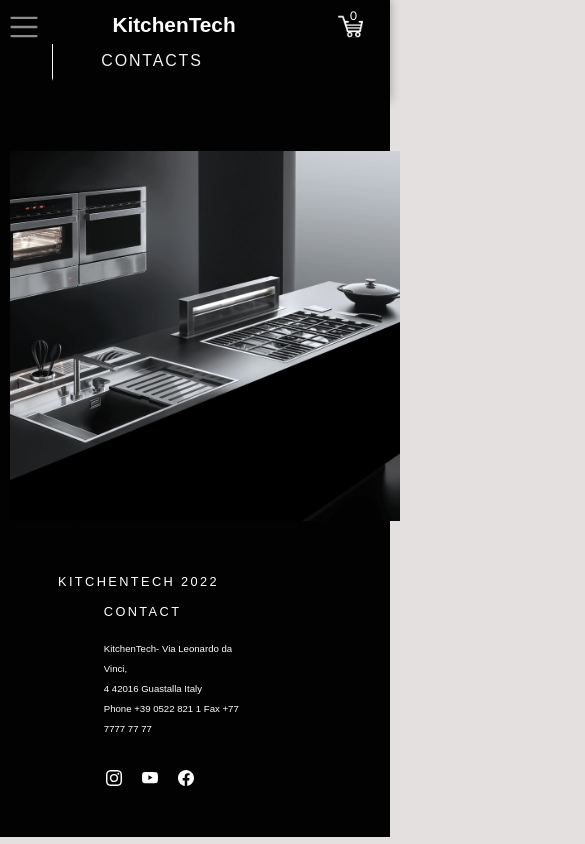
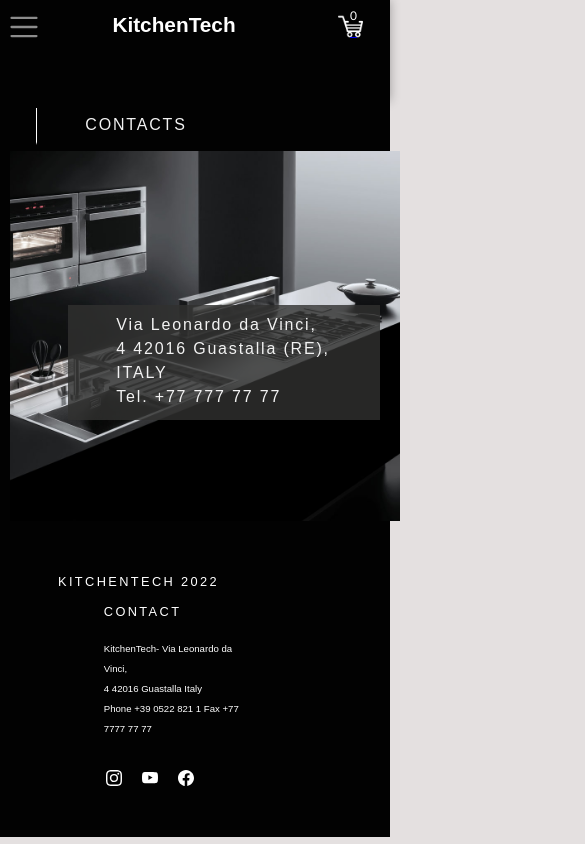
Before and after one commit to GuldanaBaktybekova/my-diploma, a React (Create React App) app: page /contacts in a window 390 px wide. Shown: the top 844 px of the page, 585 px wide, since content can reach past the window. Built offline with nearby package versions, Linux system fonts and the light colour scheme.

Commit message:
Add responsive Contact header

```diff
--- a/src/components/Header/Header.css
+++ b/src/components/Header/Header.css
@@ -168,13 +168,16 @@
   margin: 20px;
   object-fit: contain;
   border: 2px solid black;
+  position: relative;
+  left: 5rem;
+  top: 5rem;
 }
 .Product section {
   position: relative;
-  top: -25rem;
+  top: -22rem;
 
   left: 25%;
-  background-color: #d2d1d0;
+  background-color: transparent;
 }
 
 .Product h1 {
@@ -219,9 +222,7 @@
   border-bottom: 1px solid #bab7b1;
 }
 
-.Product section {
-  background-color: transparent;
-}
+
 /*  */
 
 .Contacts {
@@ -240,7 +241,7 @@
 }
 .Contacts h1 {
   position: relative;
-  top: -10rem;
+  top: -8rem;
   font-size: 1rem;
   border-left: 1px solid white;
 }
@@ -254,6 +255,9 @@
 .Contacts section {
   background-color: transparent;
 }
+
+
+
 
 /*  */
 
@@ -277,3 +281,32 @@
   position: relative;
   top: -4rem;
 }
+@media (max-width: 620px) {
+  .Contacts h1 {
+   position: relative;
+   top: -6rem;
+   left: -1rem;
+  }
+
+}
+
+@media (max-width: 700px) {
+  .Contacts h1 {
+   position: relative;
+   top: -6rem;
+   left: -1rem;
+  }
+
+}
+@media (max-width: 830px) {
+  .Contacts p {
+    position: relative;
+
+    left: 1rem;
+    top:  3rem;
+    background-color: #313130ce;
+    font-size: 1rem;
+
+  }
+
+}
```
